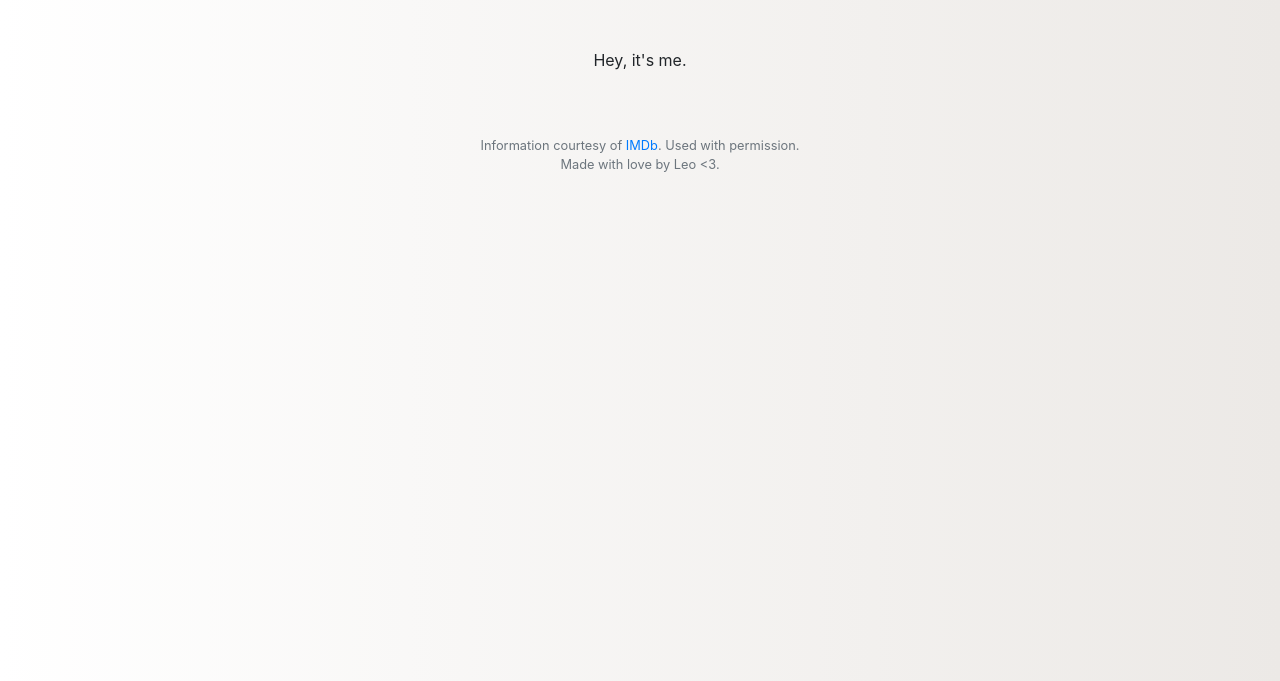
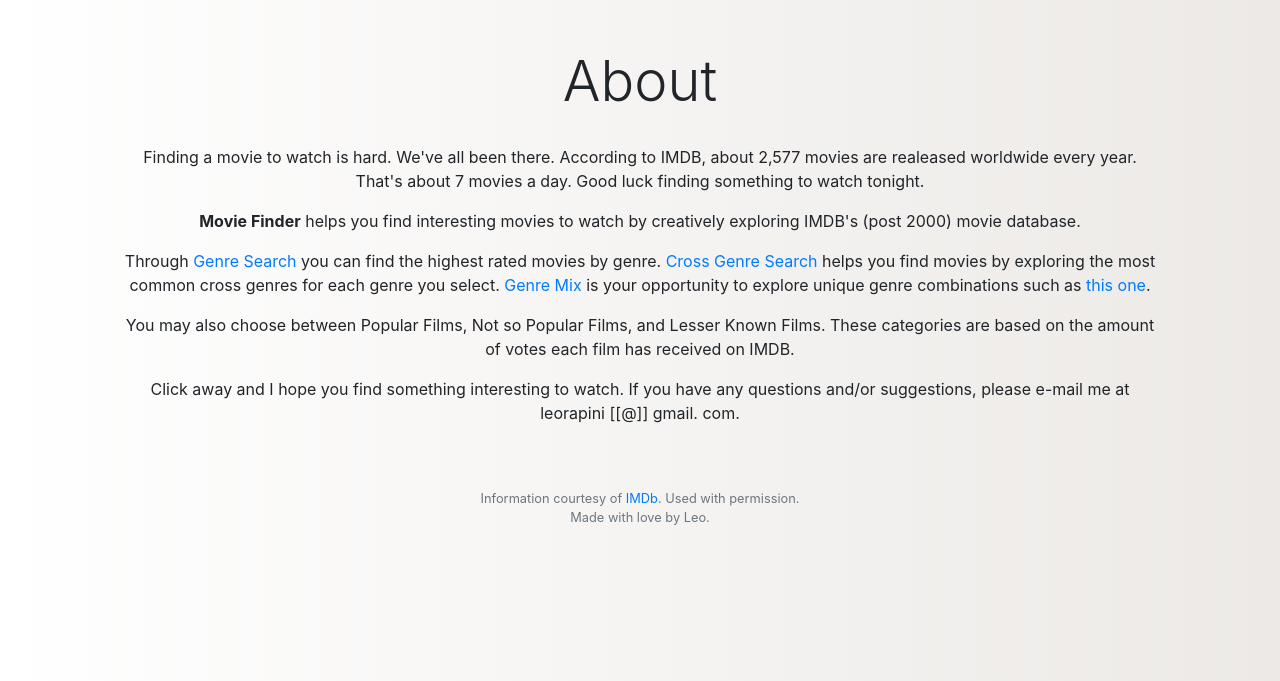
Before and after one commit to leorapini/moviefinder, a Flask app: page /about in a window 1280 px wide. Shown: the part 76-757 px from the top of the page. Run offline with Flask 2, Linux system fonts and the light colour scheme; some libraries are stand-ins or nearby versions.

Commit message:
Fix index and no return message.

```diff
--- a/app.py
+++ b/app.py
@@ -12,7 +12,6 @@ app = Flask(__name__)
 
 # Ensure templates are auto-reloaded
 app.config["TEMPLATES_AUTO_RELOAD"] = True
-
 
 @app.after_request
 def after_request(response):
@@ -33,9 +32,23 @@ def after_request(response):
 db = SQL("sqlite:///db/movies.db")
 
 
-# Homepage Machine
-@app.route("/", methods=["GET", "POST"])
+# Index
+@app.route("/")
 def index():
+
+	return render_template("index.html")
+
+
+# About
+@app.route("/about")
+def about():
+
+	return render_template("about.html")
+
+
+# Genre Search
+@app.route("/genresearch", methods=["GET", "POST"])
+def genresearch():
 
 	# Check if method is sending info
 	if request.method == "POST":
@@ -151,11 +164,11 @@ def index():
 		# Search database for genres list
 		genres = db.execute("SELECT genre FROM genres GROUP BY genre")
 
-		# Return index template
-		return render_template("index.html", genres = genres)
+		# Return genre search template
+		return render_template("genresearch.html", genres = genres)
 
 
-# Crossgenres Machine
+# Cross genres
 @app.route("/crossgenre", methods=["GET", "POST"])
 def crossgenre():
 
@@ -338,14 +351,10 @@ def crossgenre():
 		return render_template("crossgenre.html", genres = genres)
 
 
-# About Machine
-@app.route("/about")
-def about():
-
-	return render_template("about.html")
 
 
-# Choose 3 genres machine
+
+# Genre Mix
 @app.route("/genremix", methods=["GET", "POST"])
 def genremix():
 
--- a/templates/about.html
+++ b/templates/about.html
@@ -2,6 +2,25 @@
 
 {% block main %}
 
-	<p> Hey, it's me. </p>
+	<h1 class="display-4">About</h1>
+
+	<p style="margin-top: 30px">Finding a movie to watch is hard. We've all been there. According to IMDB, about 2,577 movies are realeased worldwide every year. That's about 7 movies a day. Good luck finding something to watch tonight.</p>
+
+	<p><strong>Movie Finder</strong> helps you find interesting movies to watch by creatively exploring IMDB's (post 2000) movie database.</p>
+
+	<p>Through <a href="/genresearch">Genre Search</a> you can find the highest rated movies by genre. <a href="/crossgenre">Cross Genre Search </a> helps you find movies by exploring the most common cross genres for each genre you select. <a href="/genremix">Genre Mix</a> is your opportunity to explore unique genre combinations such as <a href="#" onclick="document.getElementById('less-search').submit()">this one</a>.</p>
+
+	<p>You may also choose between Popular Films, Not so Popular Films, and Lesser Known Films. These categories are based on the amount of votes each film has received on IMDB.</p>
+
+	<p>Click away and I hope you find something interesting to watch. If you have any questions and/or suggestions, please e-mail me at leorapini [[@]] gmail. com.</p>
+
+	<p> </p>
+
+	<form action="/genremix" id="less-search" method="POST">
+		<input type="hidden" name="genres" value='Comedy'>
+		<input type="hidden" name="genres" value='Crime'>
+		<input type="hidden" name="genres" value='Thriller'>
+		<input type="hidden" name="coolness" value="Popular">
+	</form>
 
 {% endblock %}
--- a/templates/crossgenres.html
+++ b/templates/crossgenres.html
@@ -4,11 +4,10 @@
 {%- block main %}
 
 	<h1 class="display-4">{{ coolness }} {{ original_genre }} Cross Genres</h1>
-
 	<br>
 	{%- for genre in genres %}
 	{% set count = namespace(value=0) %}
-	<form action="/" id="{{ genre }}-search" method="POST">
+	<form action="/genresearch" id="{{ genre }}-search" method="POST">
 		<input type="hidden" name="genre" value='{{ genre }}'>
 		<input type="hidden" name="coolness" value="{{ coolness }}">
 		<h3>{{ original_genre }} with <a href="#" onclick="document.getElementById('{{ genre }}-search').submit()">{{ genre }}</a></h3>
--- a/templates/layout.html
+++ b/templates/layout.html
@@ -10,15 +10,18 @@
 
         <!-- documentation at http://getbootstrap.com/docs/4.1/, alternative themes at https://bootswatch.com/ -->
         <link href="https://maxcdn.bootstrapcdn.com/bootstrap/4.1.3/css/bootstrap.min.css" rel="stylesheet">
+        <link rel="stylesheet" href="/static/styles.css">
 
         <!-- favicon.ico -->
         <link href="/static/favicon.ico" rel="icon">
 
-        <link href="/static/styles.css" rel="stylesheet">
 
         <script src="https://code.jquery.com/jquery-3.3.1.min.js"></script>
         <script src="https://cdnjs.cloudflare.com/ajax/libs/popper.js/1.14.3/umd/popper.min.js"></script>
         <script src="https://maxcdn.bootstrapcdn.com/bootstrap/4.1.3/js/bootstrap.min.js"></script>
+
+
+
 
 		<title>Movie Finder</title>
 	</head>
@@ -32,7 +35,7 @@
             </button>
             <div class="collapse navbar-collapse" id="navbar">
                     <ul class="navbar-nav mr-auto mt-2">
-                        <li class="nav-item"><a class="nav-link" href="/">Genre Search</a></li>
+                        <li class="nav-item"><a class="nav-link" href="/genresearch">Genre Search</a></li>
                         <li class="nav-item"><a class="nav-link" href="/crossgenre">Cross Genre Search</a></li>
                         <li class="nav-item"><a class="nav-link" href="/genremix">Genre Mix</a></li>
                         <li class="nav-item"><a class="nav-link" href="/about">About</a></li>
@@ -53,8 +56,9 @@
         </main>
 
         <footer class="small text-center text-muted">
-            Information courtesy of <a href="http://www.imdb.com" target="_blank">IMDb</a>. Used with permission.<br>Made with love by Leo <3.
+            Information courtesy of <a href="http://www.imdb.com" target="_blank">IMDb</a>. Used with permission.<br>Made with love by Leo.
         </footer>
+
 
 	</body>
 
```
Also changed, not shown: templates/genremixed.html (+8 -1 lines), templates/genresearch.html (added, +38 -0 lines), templates/index.html (+4 -34 lines), templates/results.html (+4 -4 lines), static/styles.css (line endings or trailing spaces).
